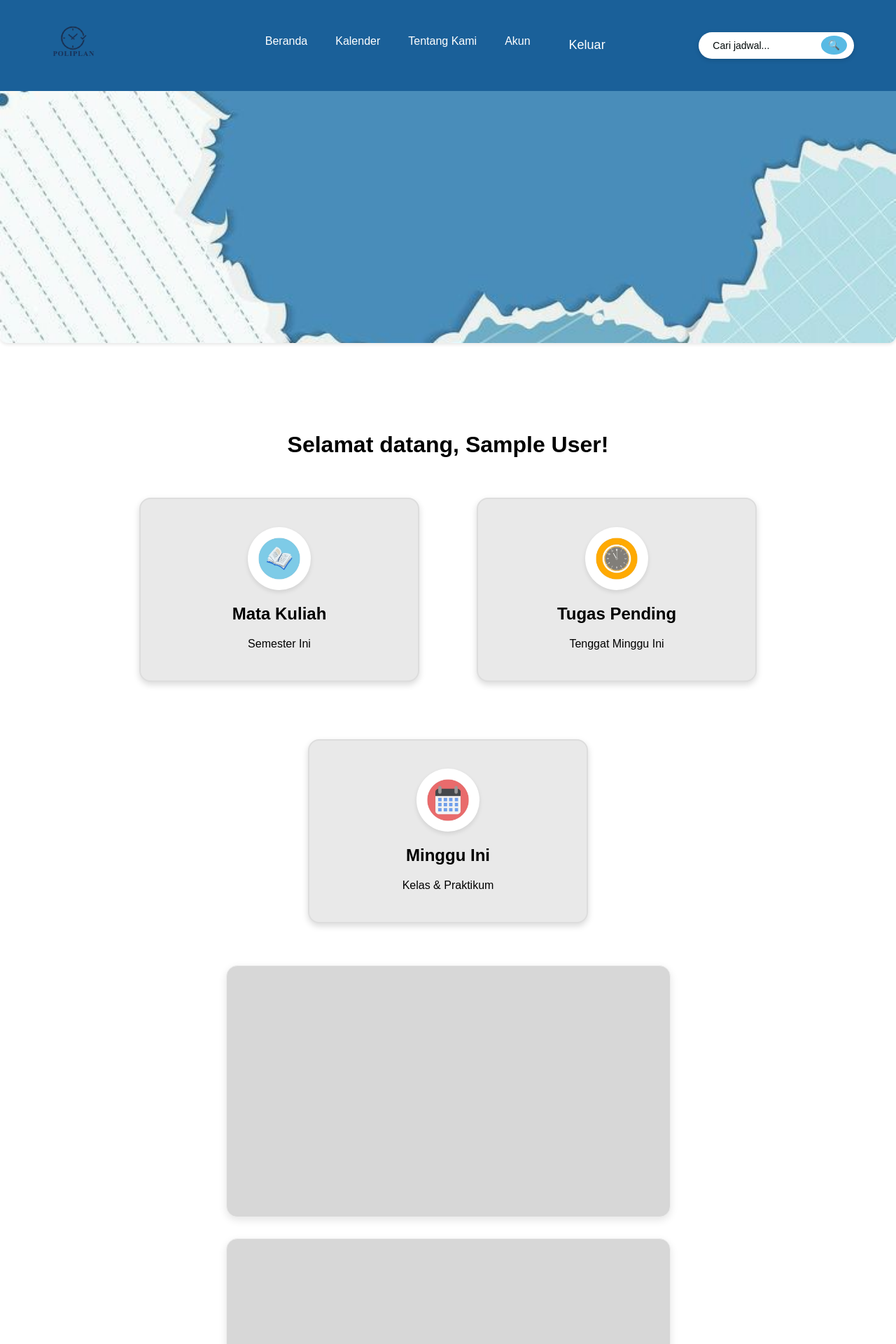
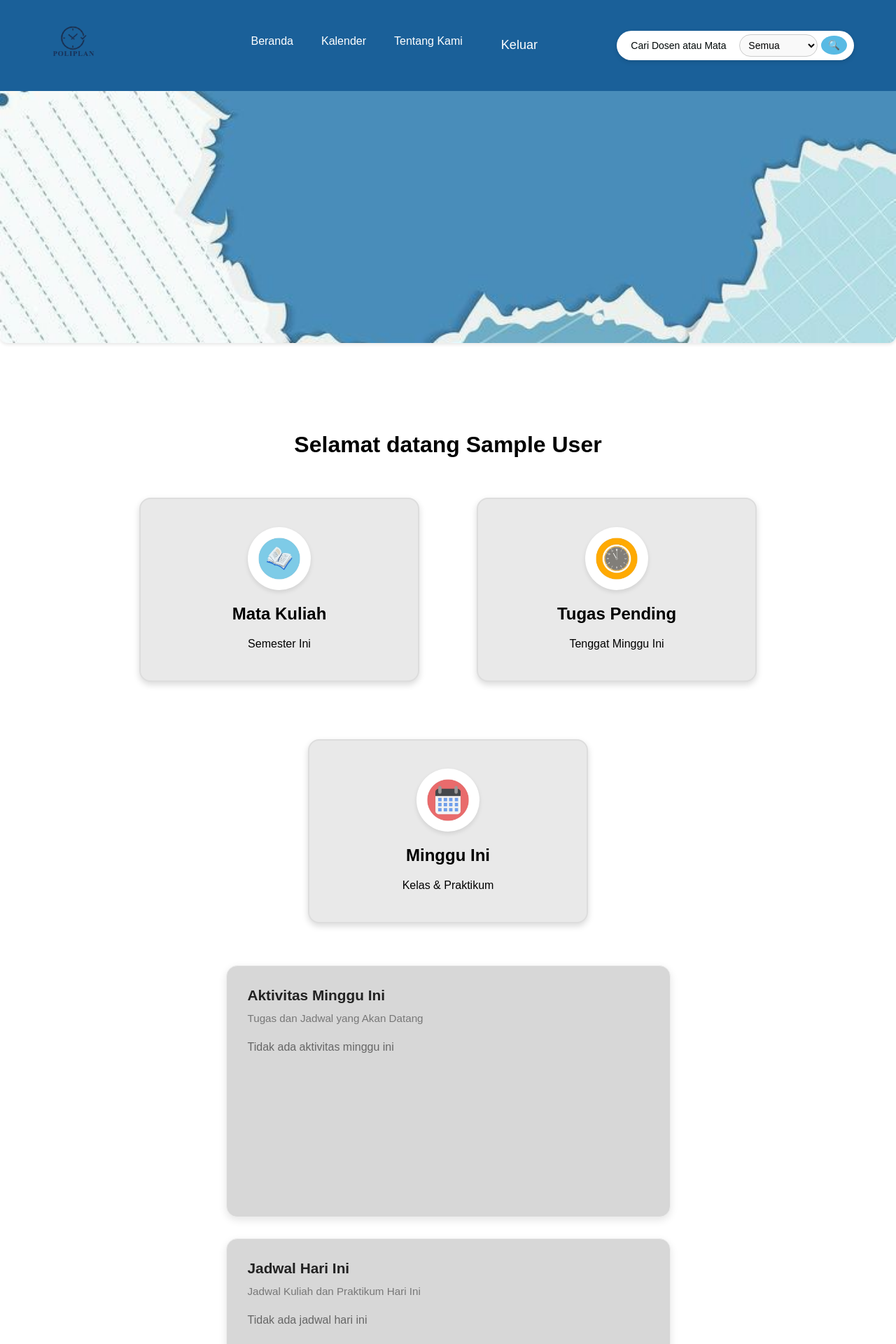
Before and after one commit to MLuthfiCA/PBL-Kalender, a PHP site: page /admin_homepage.php in a window 1280 px wide. Shown: the top 1920 px of the page at 70% size. Run offline with PHP 8.4, Linux system fonts and the light colour scheme; the visitor is signed in with stand-in values (Sample User, id 1).

Commit message:
samain html admin dan user

```diff
--- a/Front End PBL/HTML/admin_homepage.php
+++ b/Front End PBL/HTML/admin_homepage.php
@@ -1,48 +1,59 @@
 <?php
 session_start();
-  if (!isset($_SESSION['is_admin'])) {
-      header("Location: admin_login.php");
+if (!isset($_SESSION["nama"])) {
+    header("Location: login_page.php");
     exit();
 }
+
 if (isset($_POST["logout"])) {
     session_unset();
     session_destroy();
-      header("location: admin_login.php");
+    header("location: login_page.php");
     exit();
 }
 ?>
+
 <!DOCTYPE html>
 <html lang="en">
 <head>
     <meta charset="UTF-8" />
     <meta name="viewport" content="width=device-width, initial-scale=1.0" />
-    <title>contoh landing page</title>
-    <link rel="stylesheet" href="../CSS/admin_homepage.css" />
+    <title>Sistem Penjadwalan Kuliah</title>
+    <link rel="stylesheet" href="../CSS/home.css" />
 </head>
 
 <body>
     <nav class="navbar">
         <div class="container">
-        <a href="admin_homepage.html"><img src="../logo login.png" class="logo" height="90px" width="90px"></a>
+            <a href="home_page.php">
+                <img src="../logo login.png" class="logo" height="90px" width="90px"/>
+            </a>
             <ul class="nav-links">
                 <li><a href="#home">Beranda</a></li>
                 <li><a href="#calendar">Kalender</a></li>
                 <li><a href="#tentang">Tentang Kami</a></li>
-          <li><a href="akun.html">Akun</a></li>
-            <form action="admin_homepage.php" method="POST">
+                <form action="home_page.php" method="POST">
                     <li><button type="submit" name="logout" class="logout-btn">Keluar</button></li>
                 </form>
+            </ul>
 
-        </ul>
             <div class="search-box">
-          <input type="text" id="searchInput" placeholder="Cari jadwal..." />
+                <input type="text" id="searchInput" placeholder="Cari Dosen atau Mata Kuliah..." onkeyup="filterBoxes()" />
+                <select id="filterSelect" onchange="filterBoxes()">
+                    <option value="">Semua</option>
+                    <option value="dosen">Dosen</option>
+                    <option value="title">Mata Kuliah</option>
+                </select>
                 <button id="searchBtn">🔍</button>
             </div>
             </div>
     </nav>
+
     <section id="home" class="hero"></section>
+
     <section class="main-content">
-      <h2>Selamat datang, <?= htmlspecialchars($_SESSION['admin_name']); ?>!</h2>
+        <h2>Selamat datang <?= htmlspecialchars($_SESSION["nama"]) ?></h2>
+
         <div class="container">
             <div class="features-box">
                 <div class="features1">
@@ -65,19 +76,20 @@
             <div class="features-box1">
                 <div class="box1">
                     <div class="kotak-aktivitas skroll">
-              <div id="activityList"></div>
+                        <div id="activityList">
                             </div>
                     </div>
-          <div class="box2" onclick="">
+                </div>
+                <div class="box2">
                     <div class="kotak-jadwal skroll">
-              <div id="todaySchedule"></div>
+                        <div id="todaySchedule">
                             </div>
                     </div>
                 </div>
             </div>
         </div>
 
-      <div class="calendar-box">
+        <div id="calendar" class="calendar-box">
             <h1>Kalender Perkuliahan</h1>
             <div id="container">
                 <div id="header">
@@ -98,7 +110,8 @@
                     <div>Sab</div>
                 </div>
 
-          <div id="calendar"></div>
+                <div id="calendar">
+                    </div>
             </div>
         </div>
 
@@ -106,8 +119,8 @@
             <h2>Tambah Jadwal</h2>
             <input id="eventTitleInput" placeholder="Nama Mata Kuliah" />
 
-        <label for="eventDosen">Dosen:</label>
-        <input id="eventTitleInput" placeholder="Nama Dosen" />
+            <label for="eventDosenInput">Dosen:</label>
+            <input id="eventDosenInput" placeholder="Nama Dosen" />
 
             <label for="eventTime">Waktu:</label>
             <select id="eventTime">
@@ -134,9 +147,11 @@
 
             <label for="eventRoom">Ruangan:</label>
             <input id="eventRoom" placeholder="Masukkan ruangan" />
+
             <label for="repeatWeekly">
                 <input type="checkbox" id="repeatWeekly" /> Ulangi setiap minggu
             </label>
+
             <div class="button-row">
                 <button id="saveButton">Simpan</button>
                 <button id="cancelButton">Batal</button>
@@ -152,7 +167,7 @@
 
         <div id="modalBackDrop"></div>
     </section>
-    <!-- tentang web -->
+
     <section id="tentang" class="about">
         <div class="container">
             <h2>Tentang Kami</h2>
@@ -169,21 +184,14 @@
         <div class="container">
             <p>&copy; 2025 All rights reserved.</p>
             <ul class="social-link">
-          <li>
-            <a href="https://www.facebook.com/damarrwn.damarrwn">Facebook</a>
-          </li>
+                <li><a href="https://www.facebook.com/damarrwn.damarrwn">Facebook</a></li>
                 <li><a href="https://x.com/WidhiDamar99089">Twitter</a></li>
-          <li>
-            <a href="https://www.instagram.com/dam_dim_dum_dom/">Instagram</a>
-          </li>
-          <li>
-            <a href="https://mail.google.com/mail/u/0/#inbox?compose=new"
-              >Gmail</a
-            >
-          </li>
+                <li><a href="https://www.instagram.com/dam_dim_dum_dom/">Instagram</a></li>
+                <li><a href="https://mail.google.com/mail/u/0/#inbox?compose=new">Gmail</a></li>
             </ul>
         </div>
     </footer>
-    <script src="../JS/admin_home.js"></script>
+
+    <script src="../JS/home.js"></script>
 </body>
 </html>
```
Lines whose indentation alone changed are shown as unchanged.
